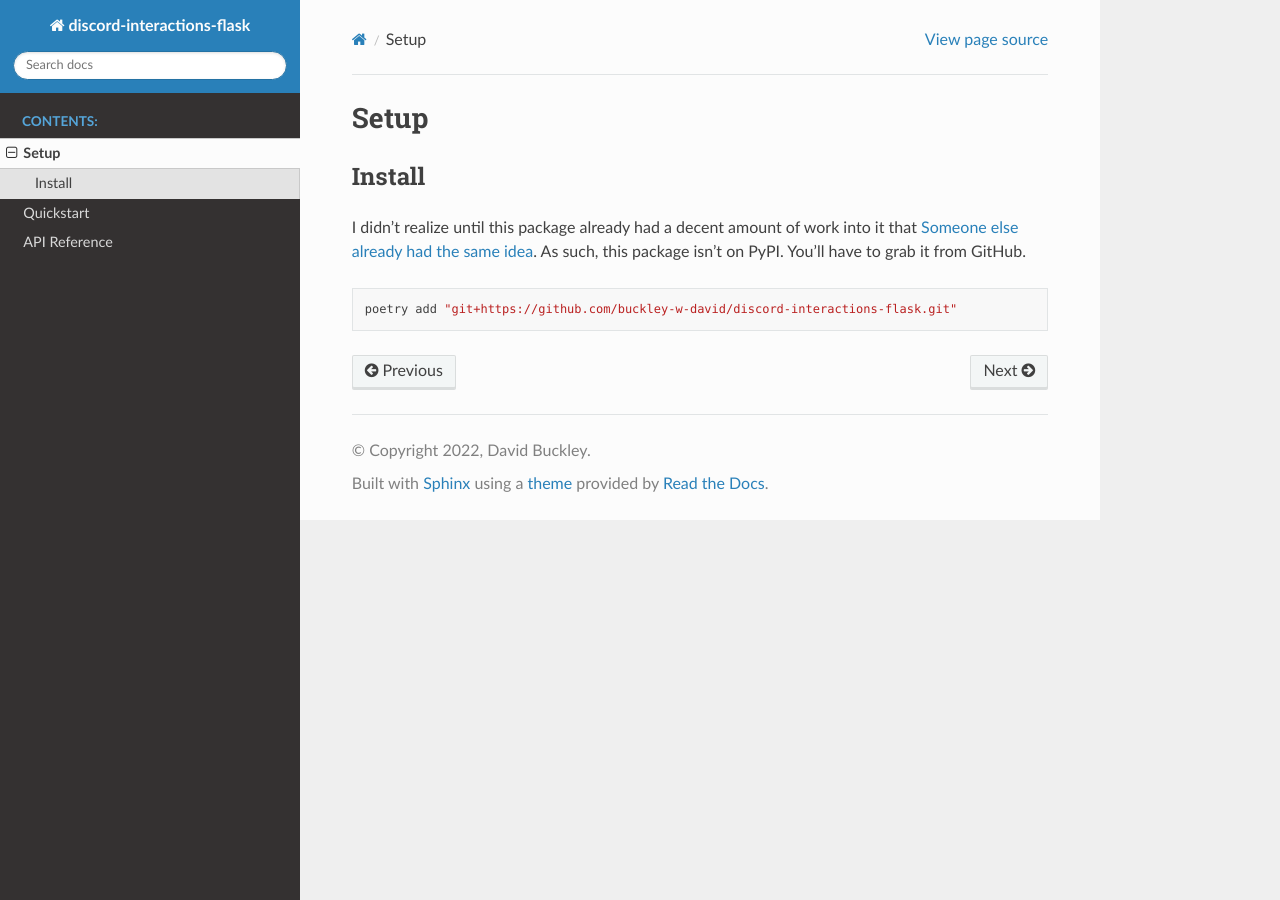
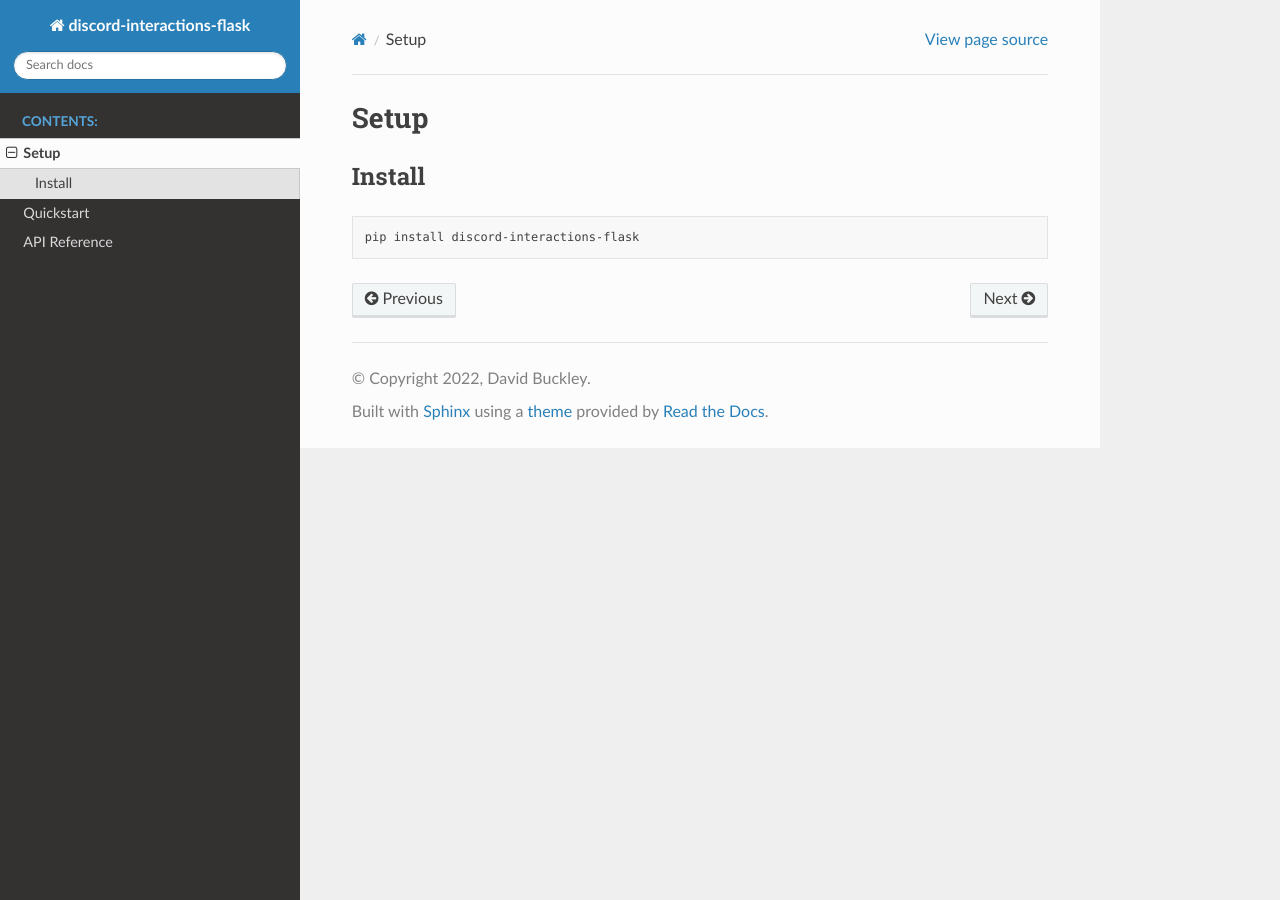
Before and after one commit to buckley-w-david/discord-interactions-flask, a Sphinx documentation site: the page built from docs/source/usage/setup.rst, in a window 1280 px wide. Built offline with Sphinx 7.4.7 and the Read the Docs theme 2.0.0, drawn with Linux system fonts in a browser that asks for light colours.

Commit message:
update setup doc after name change

```diff
--- a/docs/source/usage/setup.rst
+++ b/docs/source/usage/setup.rst
@@ -4,8 +4,6 @@ Setup
 Install
 -------
 
-I didn't realize until this package already had a decent amount of work into it that `Someone else already had the same idea <https://github.com/Breq16/discord-interactions-flask>`_. As such, this package isn't on PyPI. You'll have to grab it from GitHub.
-
 .. code-block:: bash
 
-   poetry add "git+https://github.com/buckley-w-david/discord-interactions-flask.git"
+    pip install discord-interactions-flask
```
